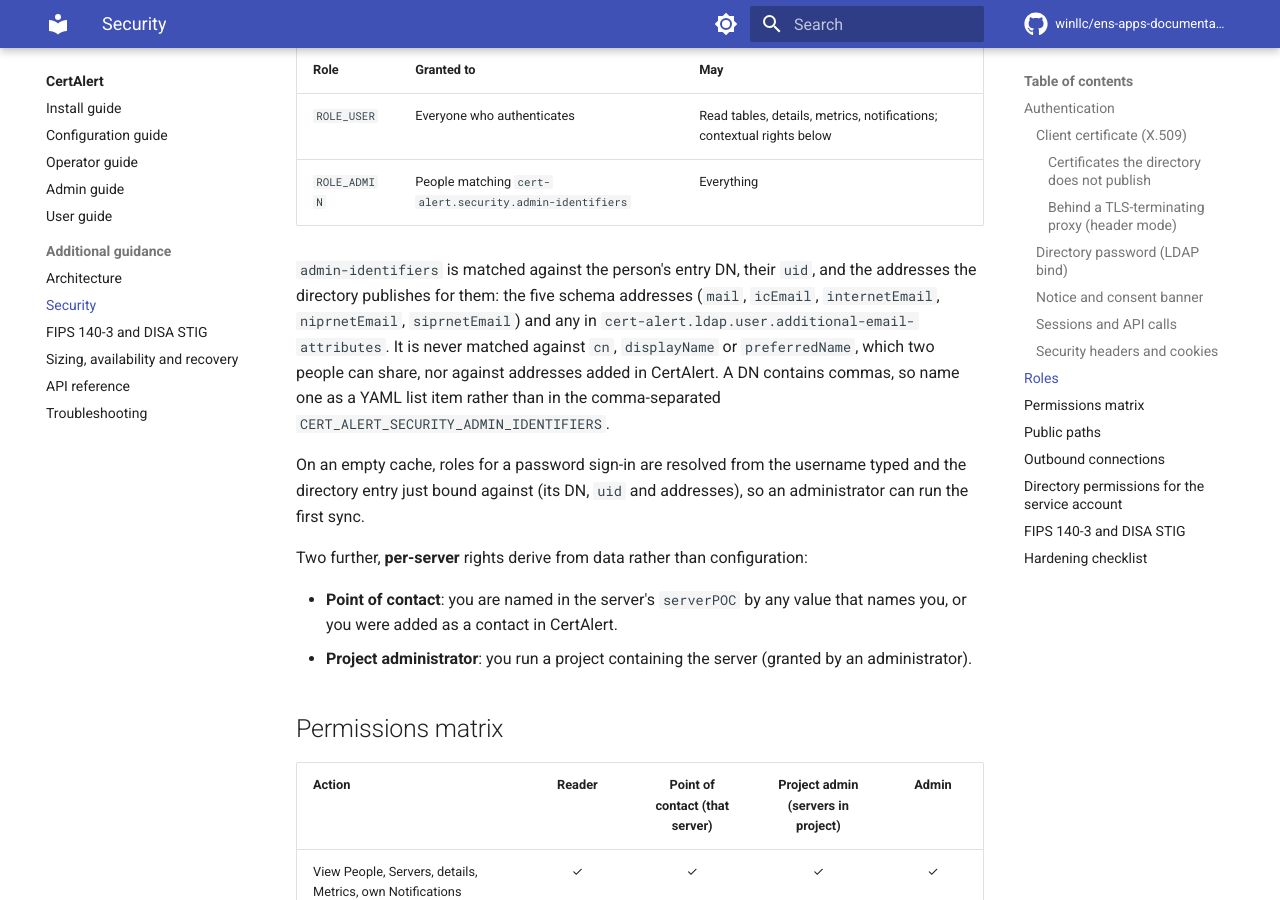
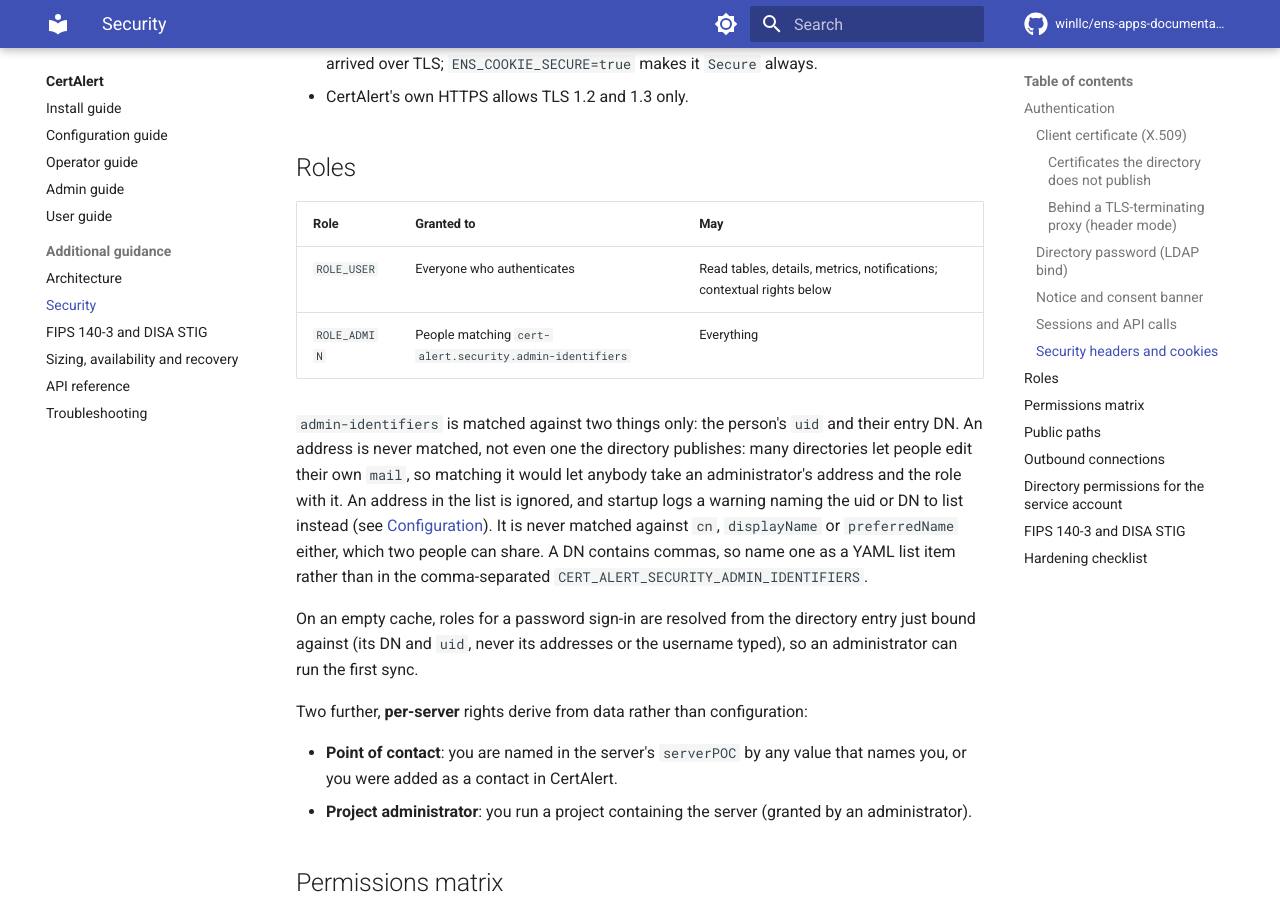
Before and after one commit to winllc/ens-apps-documentation, an MkDocs documentation site: the page built from docs/cert-alert/security.md, in a window 1280 px wide and 900 px high, scrolled down 4588 px. Built offline with MkDocs 1.6.1 and Material for MkDocs 9.7.7, drawn with Linux system fonts in a browser that asks for light colours; comment, search, counter and statistics services are not loaded; some of the changed text lies outside the part shown.

Commit message:
CertAlert: replicas, database job locks, sessions and license, 202 job runs
Co-Authored-By: Claude Opus 5.5 <noreply@anthropic.com>
Claude-Session: https://claude.ai/code/session_01R2Q6XtDB8DfVmiejzJGwBh

```diff
--- a/docs/cert-alert/security.md
+++ b/docs/cert-alert/security.md
@@ -149,7 +149,13 @@ the SIEM pull API (`/api/audit/**`, bearer tokens).
   `auth.session-expired` with its reason, `idle`, `absolute` or `concurrent`.
 - For someone signing in with a certificate, an ended session means a new one on the next request
   (and, with the consent banner on, agreeing to it again).
-- Sessions, and the register of who holds which, are in memory: one instance only.
+- With `cert-alert.session.store=jdbc`, the default with PostgreSQL that the chart and the release
+  package use, sessions are kept in the database (`spring_session`): any replica serves any
+  request, the session controls are enforced across replicas, and a restart or rolling update signs
+  nobody out. Stored attributes are read back through an allow-list of the types CertAlert keeps;
+  anything else (a deserialization gadget such as `java.util.PriorityQueue`) is refused, logged,
+  and reads as absent. A client certificate's authentication is kept without the certificate.
+  `memory` keeps sessions in the process, for one instance only.
 - Unauthenticated calls under `/api/**` get **401** (not a redirect); pages redirect to `/login`.
 - CSRF protection is on; the pages send the token from the `_csrf` meta tags, and the tables send
   it with their own requests.
@@ -178,16 +184,18 @@ the SIEM pull API (`/api/audit/**`, bearer tokens).
 | `ROLE_USER` | Everyone who authenticates | Read tables, details, metrics, notifications; contextual rights below |
 | `ROLE_ADMIN` | People matching `cert-alert.security.admin-identifiers` | Everything |
 
-`admin-identifiers` is matched against the person's entry DN, their `uid`, and the addresses the
-directory publishes for them: the five schema addresses (`mail`, `icEmail`, `internetEmail`,
-`niprnetEmail`, `siprnetEmail`) and any in `cert-alert.ldap.user.additional-email-attributes`. It is
-never matched against `cn`, `displayName` or `preferredName`, which two people can share, nor
-against addresses added in CertAlert. A DN contains commas, so name one as a YAML list item rather
-than in the comma-separated `CERT_ALERT_SECURITY_ADMIN_IDENTIFIERS`.
+`admin-identifiers` is matched against two things only: the person's `uid` and their entry DN.
+An address is never matched, not even one the directory publishes: many directories let people
+edit their own `mail`, so matching it would let anybody take an administrator's address and the
+role with it. An address in the list is ignored, and startup logs a warning naming the uid or DN
+to list instead (see [Configuration](configuration.md#security-cert-alertsecurity)). It is never
+matched against `cn`, `displayName` or `preferredName` either, which two people can share. A DN
+contains commas, so name one as a YAML list item rather than in the comma-separated
+`CERT_ALERT_SECURITY_ADMIN_IDENTIFIERS`.
 
-On an empty cache, roles for a password sign-in are resolved from the username typed and the
-directory entry just bound against (its DN, `uid` and addresses), so an administrator can run the
-first sync.
+On an empty cache, roles for a password sign-in are resolved from the directory entry just bound
+against (its DN and `uid`, never its addresses or the username typed), so an administrator can run
+the first sync.
 
 Two further, **per-server** rights derive from data rather than configuration:
 
```
Also changed, not shown: docs/cert-alert/api-reference.md (+21 -3 lines), docs/cert-alert/architecture.md (+4 -2 lines), docs/cert-alert/configuration.md (+1 -1 lines), docs/cert-alert/operator-guide.md (+21 -15 lines).
